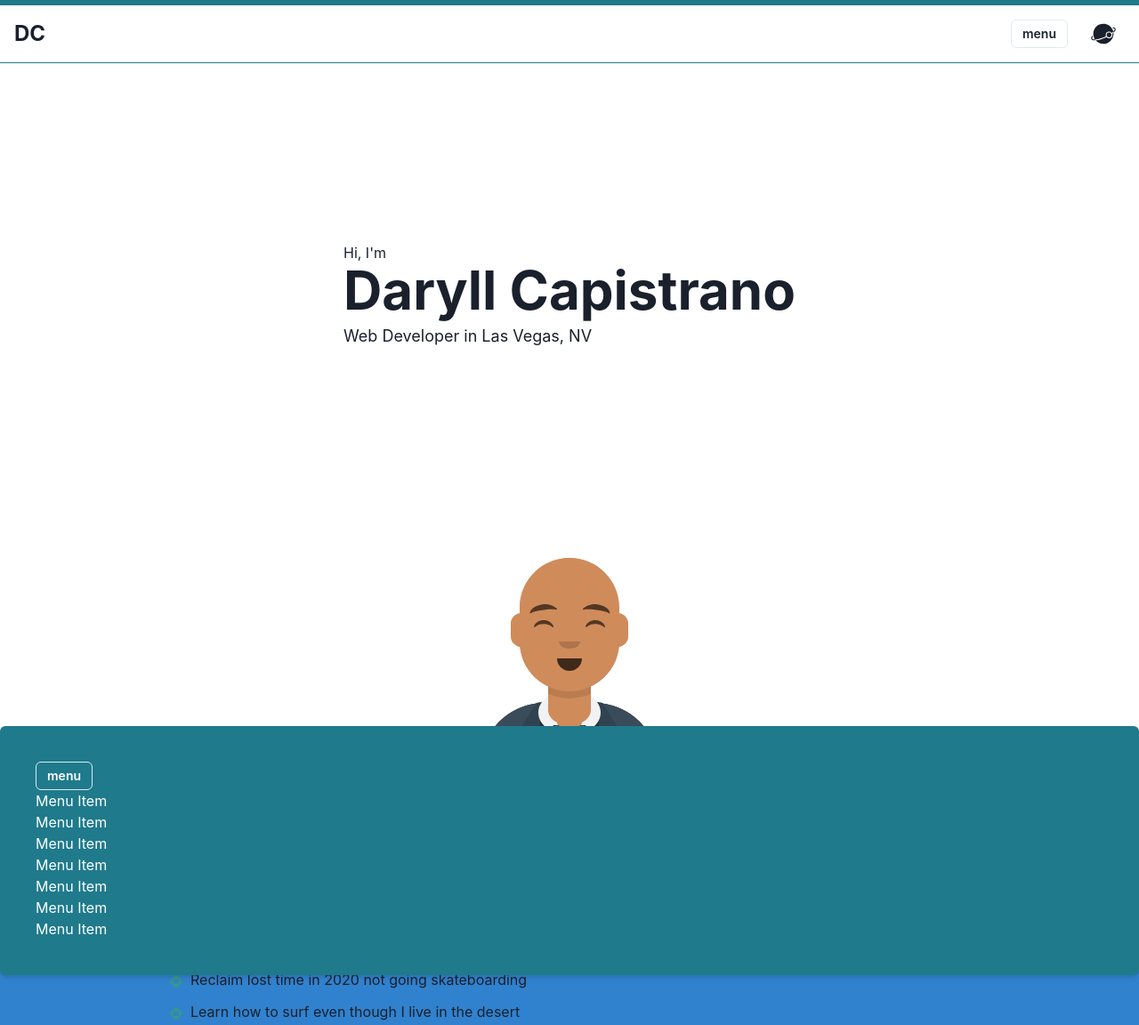
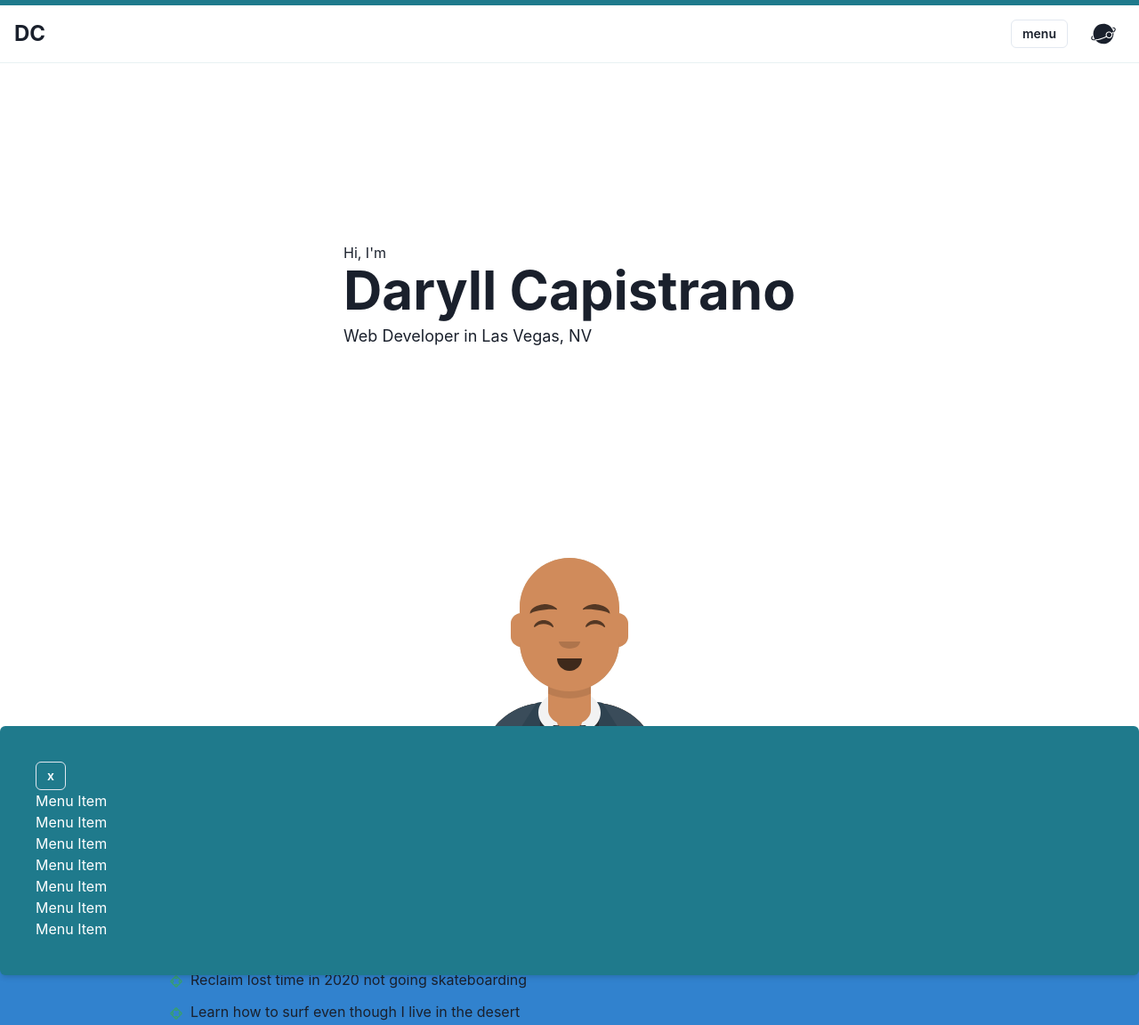
Before and after one commit to daryllcapistrano/portfolio-chakraUI, a Gatsby site: page / in a window 1280 px wide. Shown: the top 1152 px of the page at 89% size. Built offline with nearby package versions, Linux system fonts and the light colour scheme; Gatsby itself is replaced by a stand-in of ours.

Commit message:
minor fix to add opacity to border bottom

```diff
--- a/src/components/header/index.js
+++ b/src/components/header/index.js
@@ -28,7 +28,7 @@ function SlideMenu() {
           shadow="md"
         >
           <Button onClick={onToggle} size="sm" mr="4" variant="outline">
-            {isOpen === true ? "hide" : "menu"}
+            x
           </Button>
           <Text>Menu Item</Text>
           <Text>Menu Item</Text>
@@ -51,7 +51,7 @@ const Header = () => (
     px="4"
     py="2"
     borderTop="6px solid #1F7A8C"
-    borderBottom="1px solid #1F7A8C"
+    borderBottom="1px solid rgb(31,122,140,.1)"
   >
     <Text fontWeight="bold" fontSize="2xl">
       DC
```
